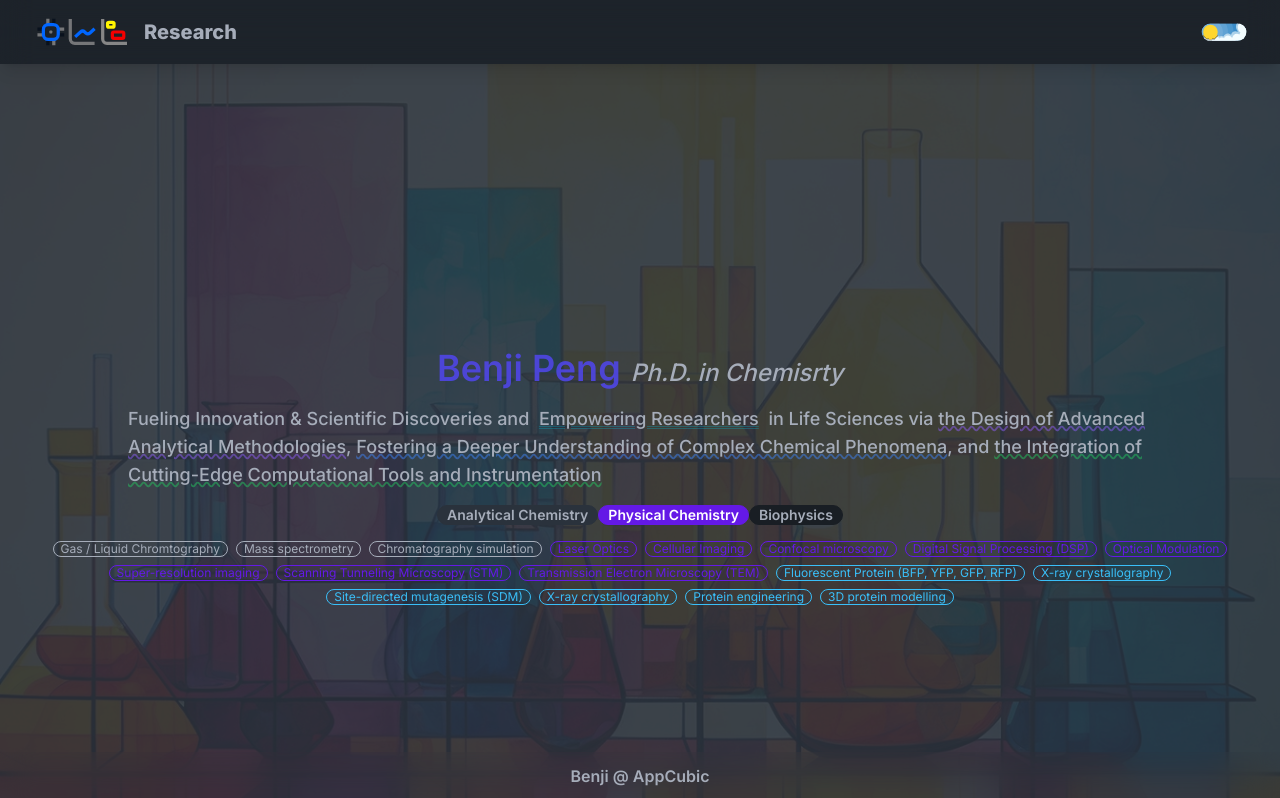
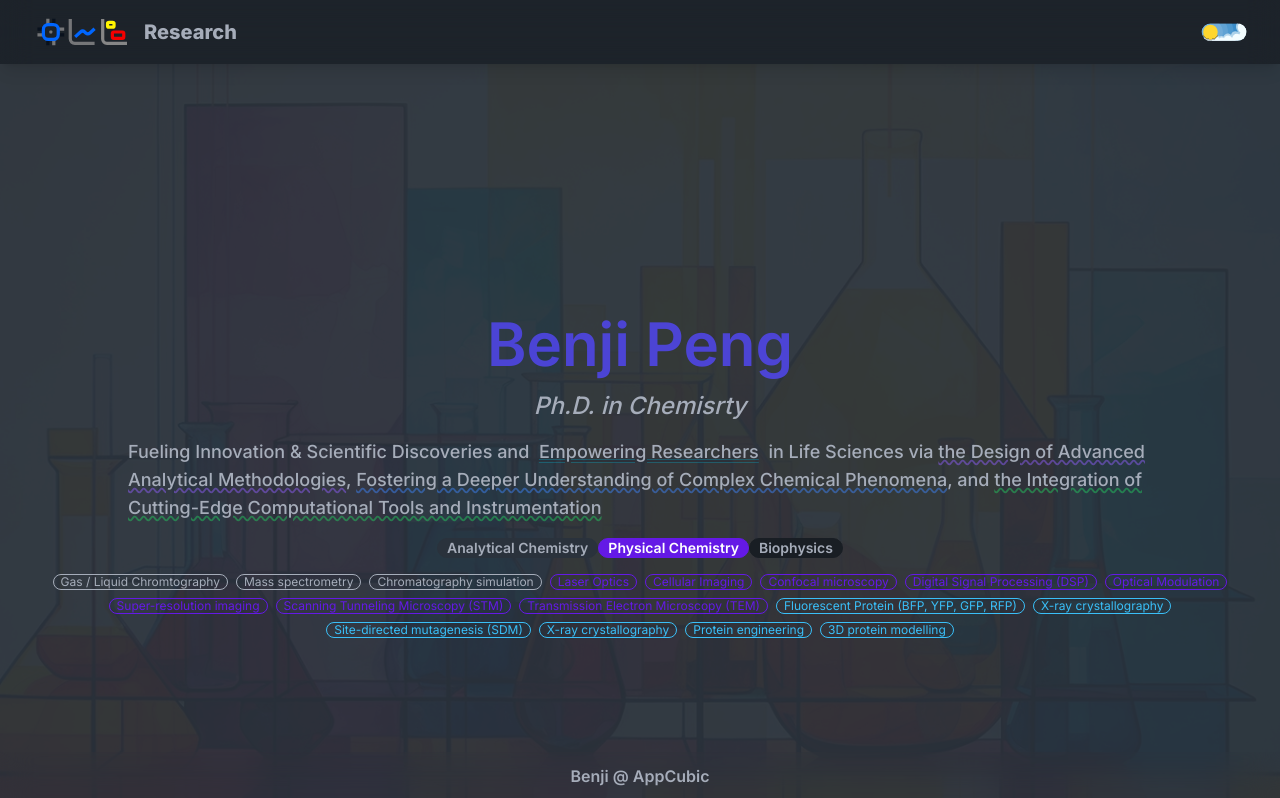
Before and after one commit to benjipeng/research, a Next.js app: page / in a window 1280 px wide. Shown: the top 798 px of the page. Built offline with nearby package versions, Linux system fonts and the light colour scheme.

Commit message:
Finalize hero section

```diff
--- a/src/app/components/benjip.tsx
+++ b/src/app/components/benjip.tsx
@@ -3,13 +3,15 @@ function BenjiH1() {
     <>
       <div className="mt-8">
         <h1 className="text-center">
-          <span className="font-semibold text-4xl text-indigo-600/90">
+          <span className="font-semibold text-6xl text-indigo-600/90">
             Benji Peng
           </span>
-          <span className="text-4xl">&nbsp;</span>
-          <span className="font-medium italic text-2xl">
-            Ph.D. in Chemisrty
-          </span>
+          <br />
+          <div className="mt-4">
+            <span className="font-medium italic text-2xl">
+              Ph.D. in Chemisrty
+            </span>
+          </div>
         </h1>
       </div>
     </>
--- a/src/app/components/hero.tsx
+++ b/src/app/components/hero.tsx
@@ -12,7 +12,7 @@ const Hero = () => {
           backgroundImage: `url(${hero_bg.src})`,
         }}
       >
-        <div className="hero-overlay bg-opacity-90"></div>
+        <div className="hero-overlay bg-opacity-95"></div>
         <div className="hero-content text-center text-neutral-content">
           <div className="m-2">
             <BenjiP></BenjiP>
```
